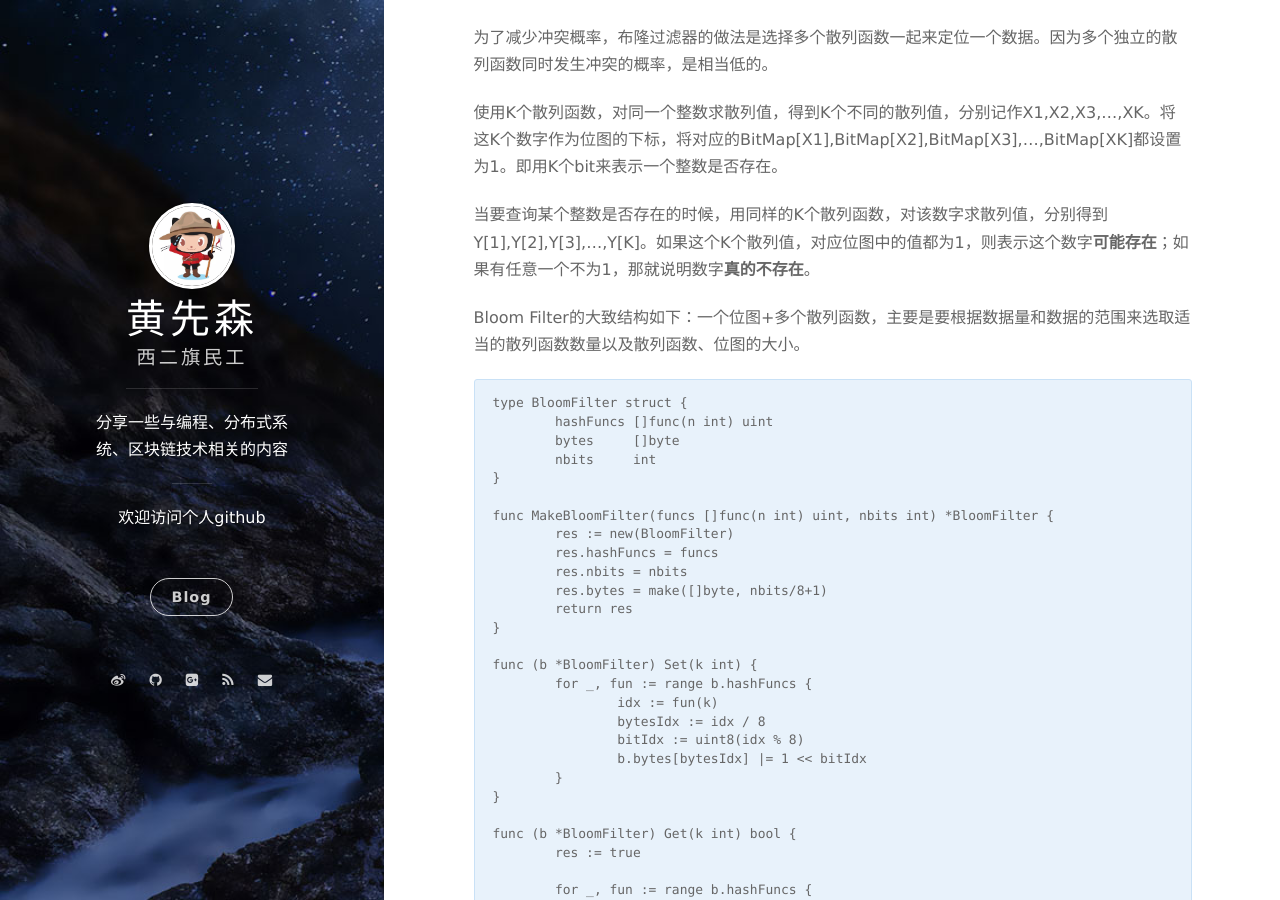
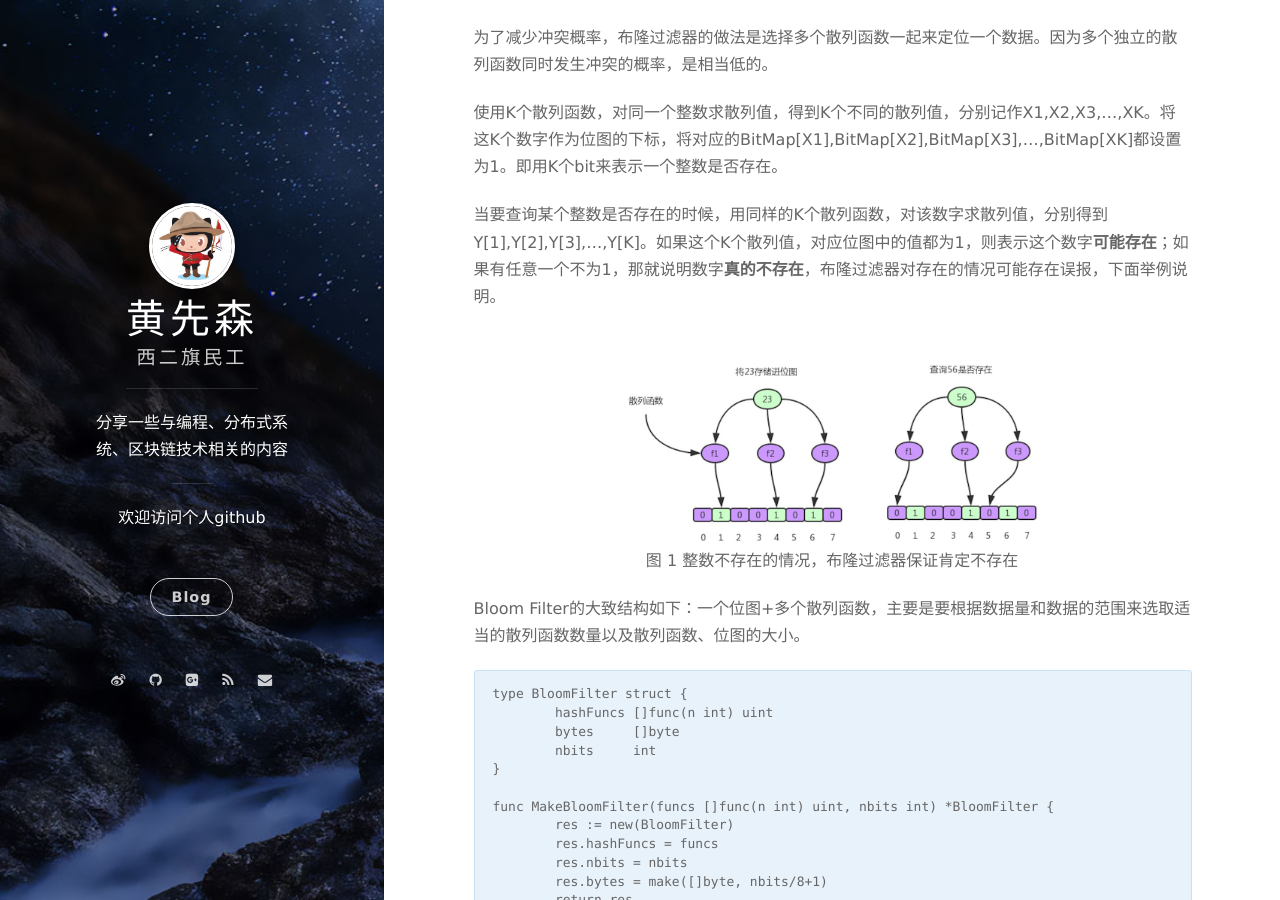
Before and after one commit to berryjam/berryjam.github.io, a Jekyll site: the page built from _posts/2019-10-25-BloomFilter(布隆过滤器)介绍.md, in a window 1280 px wide and 900 px high, scrolled down 2305 px. Built offline with Jekyll 4.4.1, drawn with Linux system fonts in a browser that asks for light colours; nearby versions of some CDN libraries; comment, search, counter and statistics services are not loaded.

Commit message:
Update 2019-10-25-BloomFilter(布隆过滤器)介绍.md

```diff
--- a/_posts/2019-10-25-BloomFilter(布隆过滤器)介绍.md
+++ b/_posts/2019-10-25-BloomFilter(布隆过滤器)介绍.md
@@ -81,7 +81,15 @@ func (b *BitMap) Get(k int) bool {
 
 使用K个散列函数，对同一个整数求散列值，得到K个不同的散列值，分别记作X<sub>1</sub>,X<sub>2</sub>,X<sub>3</sub>,...,X<sub>K</sub>。将这K个数字作为位图的下标，将对应的BitMap[X<sub>1</sub>],BitMap[X<sub>2</sub>],BitMap[X<sub>3</sub>],...,BitMap[X<sub>K</sub>]都设置为1。即用K个bit来表示一个整数是否存在。
 
-当要查询某个整数是否存在的时候，用同样的K个散列函数，对该数字求散列值，分别得到Y[<sub>1</sub>],Y[<sub>2</sub>],Y[<sub>3</sub>],...,Y[<sub>K</sub>]。如果这个K个散列值，对应位图中的值都为1，则表示这个数字**可能存在**；如果有任意一个不为1，那就说明数字**真的不存在**。
+当要查询某个整数是否存在的时候，用同样的K个散列函数，对该数字求散列值，分别得到Y[<sub>1</sub>],Y[<sub>2</sub>],Y[<sub>3</sub>],...,Y[<sub>K</sub>]。如果这个K个散列值，对应位图中的值都为1，则表示这个数字**可能存在**；如果有任意一个不为1，那就说明数字**真的不存在**，布隆过滤器对存在的情况可能存在误报，下面举例说明。
+
+<div align="center">
+<img src="https://github.com/berryjam/berryjam.github.io/blob/master/image/bloom_filter/true_negative.jpg?raw=true" height="60%" width="60%">
+</div>
+
+<p align="center">
+  <b>图 1 整数不存在的情况，布隆过滤器保证肯定不存在</b><br>
+</p>
 
 Bloom Filter的大致结构如下：一个位图+多个散列函数，主要是要根据数据量和数据的范围来选取适当的散列函数数量以及散列函数、位图的大小。
 
```
